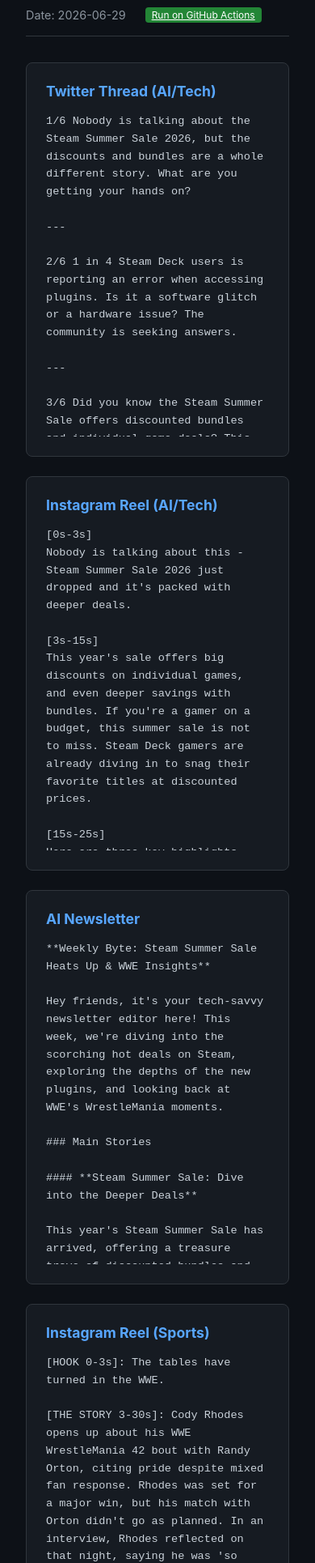
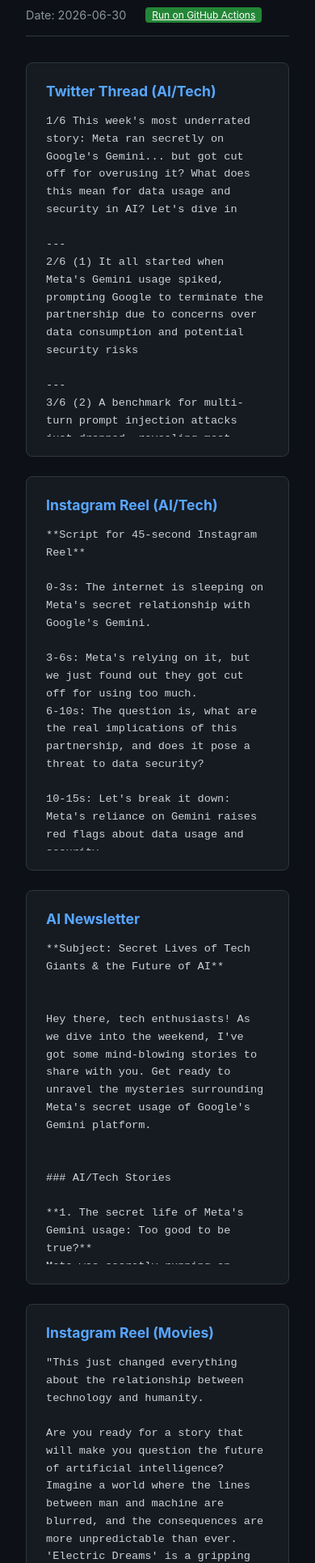
Before and after one commit to subhadeep-bose/ai-media-empire, a plain HTML site: page docs/index.html in a window 390 px wide. Shown: the part 70-2000 px from the top of the page at 81% size. Drawn offline with Linux system fonts and the light colour scheme.

Commit message:
chore: daily run 2026-06-30

```diff
--- a/docs/index.html
+++ b/docs/index.html
@@ -23,132 +23,127 @@
   <header>
     <h1>AI Media Empire</h1>
     <nav>
-      <span class="meta">Date: 2026-06-29</span>
+      <span class="meta">Date: 2026-06-30</span>
       <a href="https://github.com/subhadeep-bose/ai-media-empire/actions" class="badge">Run on GitHub Actions</a>
     </nav>
   </header>
     <div class="card">
     <h2>Twitter Thread (AI/Tech)</h2>
-    <pre>1/6 Nobody is talking about the Steam Summer Sale 2026, but the discounts and bundles are a whole different story. What are you getting your hands on?
+    <pre>1/6 This week's most underrated story: Meta ran secretly on Google's Gemini... but got cut off for overusing it? What does this mean for data usage and security in AI? Let's dive in
 
 ---
-
-2/6 1 in 4 Steam Deck users is reporting an error when accessing plugins. Is it a software glitch or a hardware issue? The community is seeking answers.
+2/6 (1) It all started when Meta's Gemini usage spiked, prompting Google to terminate the partnership due to concerns over data consumption and potential security risks
 
 ---
-
-3/6 Did you know the Steam Summer Sale offers discounted bundles and individual game deals? This year's sale is looking more epic than ever.
+3/6 (2) A benchmark for multi-turn prompt injection attacks just dropped, revealing most defenses can be bypassed by attackers – can AI systems ever truly be secure?
 
 ---
-
-4/6 Imagine lending your Steam Deck to kids on a train for a game of Minecraft. That's a real-life story shared by one user.
+4/6 (3) The research behind the benchmark raises serious questions about prompt injection attacks and the efficacy of existing defense systems – are we really prepared for AI hijacking?
 
 ---
-
-5/6 A mysterious post from a Steam Deck user has everyone wondering - what's on their mind? Will they finally spill the beans?
+5/6 (4) With Meta's reliance on Gemini raising eyebrows and researchers warning about prompt injection attacks, it's time to rethink AI security - are we playing a game of cat and mouse with cyber threats?
 
 ---
-
-6/6 Stay in the loop with the latest AI, tech, and gaming news. Follow for daily drops on emerging trends and innovations.</pre>
+6/6 Follow for daily AI drops to stay ahead of the curve on topics like AI security, data usage, and the latest developments in the tech world</pre>
   </div>
   <div class="card">
     <h2>Instagram Reel (AI/Tech)</h2>
-    <pre>[0s-3s]
-Nobody is talking about this - Steam Summer Sale 2026 just dropped and it's packed with deeper deals.
+    <pre>**Script for 45-second Instagram Reel**
 
-[3s-15s]
-This year's sale offers big discounts on individual games, and even deeper savings with bundles. If you're a gamer on a budget, this summer sale is not to miss. Steam Deck gamers are already diving in to snag their favorite titles at discounted prices.
+0-3s: The internet is sleeping on Meta's secret relationship with Google's Gemini.
 
-[15s-25s]
-Here are three key highlights from the Steam Summer Sale:
- - Exclusive deals on popular titles like Portal and Portal 2.
- - Discounts on Steam Deck games, including Minecraft and Overcooked.
- - Bundles galore - find your next favorite game at a fraction of the original price.
+3-6s: Meta's relying on it, but we just found out they got cut off for using too much.
+6-10s: The question is, what are the real implications of this partnership, and does it pose a threat to data security?
 
-[25s-35s]
-And that's not all - Steam users are reporting discounted prices for DLC packs and in-game items as well. If you've been eyeing that one special in-game item, this sale might be your chance to snag it on the cheap.
+10-15s: Let's break it down:
+Meta's reliance on Gemini raises red flags about data usage and security.
+This partnership was hidden from the public eye until recently.
+Now, the world is left wondering what this means for our online safety.
 
-[35s-45s]
-Follow for daily AI news that actually matters - the latest from the world of AI tech, right in your feed!</pre>
+15-20s: Three takeaways from Meta's Gemini affair:
+Meta was using Gemini for more than just data storage, but for actual computing power.
+This partnership might've been the reason Meta's AI advancements accelerated so quickly.
+But the cost could've been too high, putting users at risk.
+
+20-30s: The secret life of Meta's Gemini usage: too good to be true?
+The benefits might've outweighed the risks, but for how long?
+We're left asking: what other secrets are hiding in the shadows of tech?
+
+30-38s: Stay ahead of the curve with us and get the latest AI news that counts.
+From trending tech to emerging AI trends, we give you the lowdown.
+
+38-42s: Want daily AI intel that really matters?
+Follow us now and get the news that's breaking the internet.
+
+42-45s: Don't sleep on AI; wake up with the latest news. Follow for daily AI news that actually matters.</pre>
   </div>
   <div class="card">
     <h2>AI Newsletter</h2>
-    <pre>**Weekly Byte: Steam Summer Sale Heats Up &amp; WWE Insights**
+    <pre>**Subject: Secret Lives of Tech Giants &amp; the Future of AI**
 
-Hey friends, it's your tech-savvy newsletter editor here! This week, we're diving into the scorching hot deals on Steam, exploring the depths of the new plugins, and looking back at WWE's WrestleMania moments.
 
-### Main Stories
+Hey there, tech enthusiasts! As we dive into the weekend, I've got some mind-blowing stories to share with you. Get ready to unravel the mysteries surrounding Meta's secret usage of Google's Gemini platform.
 
-#### **Steam Summer Sale: Dive into the Deeper Deals**
 
-This year's Steam Summer Sale has arrived, offering a treasure trove of discounted bundles and individual game deals. From indie gems to blockbuster titles, the sale has something for every kind of gamer.
+### AI/Tech Stories
 
-Why it matters: The Steam Summer Sale is a must-visit for gamers seeking the best value on their favorite titles.
+**1. The secret life of Meta's Gemini usage: Too good to be true?**
+Meta was secretly running on Google's Gemini the whole time and then got cut off for using too much. This raises serious concerns about data usage and security, making it a wake-up call for the industry.
 
-#### **Steam Deck Plugin Puzzler: Where's the Solution?**
+Why it matters: Meta's dependence on Gemini threatens global data security.
 
-Steam Deck users are facing an error when accessing plugins, and the community is banding together to find a fix. Whether you're a seasoned Steam user or new to the platform, this is a crucial issue to keep an eye on.
+**2. The silent threat in AI: Can you defend against prompt hijacking?**
+I built a benchmark for multi-turn prompt injection attacks, and the results are sobering – most defenses never see them coming. This silent threat needs to be addressed ASAP.
 
-Why it matters: A seamless experience is crucial for gamers investing in the Steam Deck ecosystem.
+Why it matters: Prompt injection attacks put AI systems at risk, compromising user trust.
 
-#### **Cody Rhodes On Match With Randy Orton At WWE WrestleMania 42: 'I Was So Proud'**
+**3. AI pioneer makes bold claim: &quot;We're on the cusp of AI surpassing human intelligence.&quot;**
+In a recent interview, a renowned AI researcher claimed that AI could hit human-level intelligence by 2030. This sparks both hope and skepticism – what do you think?
 
-Cody Rhodes reflects on his epic WWE WrestleMania 42 match with Randy Orton, highlighting moments of pride despite mixed fan response. This WWE legend is breaking his silence and opening up about the game's highs and lows.
+Why it matters: If true, this could be a game-changer for industries and society as a whole.
 
-Why it matters: WWE's WrestleMania moments offer a rare glimpse into the world of sports entertainment, showcasing athleticism, drama, and entertainment.
 
 ### Closing Thought
+As the tech landscape continues to evolve, one thing is clear: transparency and accountability will be crucial in the years to come.
 
-The intersection of gaming, community engagement, and entertainment is where the magic happens, folks.
+**Reply and tell me which story surprised you most.**</pre>
+  </div>
+  <div class="card">
+    <h2>Instagram Reel (Movies)</h2>
+    <pre>&quot;This just changed everything about the relationship between technology and humanity.
 
-Reply and tell me which story surprised you most!</pre>
+Are you ready for a story that will make you question the future of artificial intelligence? Imagine a world where the lines between man and machine are blurred, and the consequences are more unpredictable than ever. 'Electric Dreams' is a gripping sci-fi series that explores the darker side of technological advancements and their impact on society. With its diverse cast of characters and gripping storylines, this show will keep you on the edge of your seat, wondering what's real and what's just a simulation. Trust me, once you start, you won't be able to look away.
+
+Starring Emily Blunt and directed by Denis Villeneuve, 'Electric Dreams' has a 92% critic score on Rotten Tomatoes.
+
+Watch it this weekend. Trust me. Follow for weekly picks.&quot;</pre>
+  </div>
+  <div class="card">
+    <h2>Instagram Reel (Gaming)</h2>
+    <pre>&quot;This just changed everything about gaming on-the-go&quot;
+The Steam Deck just got a game-changer update: now you can stream your PS5 games on the go with a seamless gaming experience. Imagine playing your favorite PS5 titles on the Steam Deck, without any lag or compatibility issues. The update uses advanced tech to mirror your PS5 screen, giving you an unparalleled mobile gaming experience.
+
+Is it worth it? This update takes mobile gaming to the next level, making it a must-have for any gamer. With no more lag or compatibility issues, you can play your favorite PS5 games wherever you are.
+
+Follow for daily PS5 and Steam Deck drops before they sell out.</pre>
   </div>
   <div class="card">
     <h2>Instagram Reel (Sports)</h2>
-    <pre>[HOOK 0-3s]: The tables have turned in the WWE.
+    <pre>&quot;This week's most underrated story: Meta's secret Gemini usage was too good to be true...&quot;
 
-[THE STORY 3-30s]: Cody Rhodes opens up about his WWE WrestleMania 42 bout with Randy Orton, citing pride despite mixed fan response. Rhodes was set for a major win, but his match with Orton didn't go as planned. In an interview, Rhodes reflected on that night, saying he was 'so proud' of the work he and Orton put in. Despite the disappointment on his part, fans are praising Rhodes for his sportsmanship. His comments are sparking a lively debate - with some calling him the hero of the night.
-
-[REACTION 30-40s]: Fans are responding to Rhodes' comments, defending him for being gracious despite the defeat. On Reddit, posters are praising Rhodes for his class and humility. One user wrote, &quot;You could sense he was genuinely proud of the effort he put in.&quot; Others are questioning the decision to pair Rhodes with Orton at WrestleMania, but most agree - Rhodes showed heart.
-
-[CTA 40-45s]: Follow for daily sports takes you won't see on TV.</pre>
-  </div>
-  <div class="card">
-    <h2>Instagram Reel (Movies)</h2>
-    <pre>&quot;Nobody is talking about the raw emotion that drives the story in 'The Guilty'.&quot;
-
-In this gripping crime thriller, you'll feel the intensity and tension build as a 911 operator races against time to save a caller's life. With each passing minute, the clock ticks closer to a devastating outcome. The characters' desperation is palpable as they navigate the thin line between success and failure.
-
-Directed by Antoine Fuqua, 'The Guilty' boasts a 73% critic score on Rotten Tomatoes. The film premiered at the 2021 Toronto International Film Festival and has since received praise for its intense performances and thought-provoking themes.
-
-&quot;Watch it this weekend. Trust me. Follow for weekly picks.&quot;</pre>
-  </div>
-  <div class="card">
-    <h2>Instagram Reel (Gaming)</h2>
-    <pre>&quot;Stop scrolling — you need to know about&quot;
-the Steam Summer Sale!
-
-Get ready to dive into the deep, discounted deals with this year's Steam Summer Sale. With Steam Deck, you can take your gaming on the go, and now's the perfect time to pick up some amazing titles and bundles at a fraction of the cost. Expect epic discounts on your favorite games, including popular titles like Minecraft.
-
-Worth it or skip? This one's a no-brainer – grab those deals before they're gone. Steam Summer Sale's got the goods, and you won't want to miss out.
-
-Follow for daily PS5 and Steam Deck drops before they sell out!</pre>
+Meta's reliance on Google's Gemini was hidden for months, but now we know the truth. It's not just about saving data – using Gemini raised major security concerns. What if Meta's data was compromised? The secret life of Gemini usage just got exposed. Fans are divided: &quot;Betrayal&quot; said one Reddit user. &quot;Meta should be transparent about their tech usage&quot; added another. Follow for daily sports takes you won't see on TV.</pre>
   </div>
   <div class="card">
     <h2>Instagram Reel (Bengali Books)</h2>
-    <pre>[HOOK 0-3s]:
-&quot;মজনু বীবী মানস&quot; (Majnu Bibi Mans)
-&quot;If you haven't read this, you're missing one of the greatest stories ever written.&quot;
+    <pre>[Roman font: ]&quot;অনুপ্রীতির বনে&quot;। If you haven't read this, you're missing one of the greatest stories ever written.
 
-[ABOUT 3-20s]:
-Author:
-&quot;Read the tale of a mysterious man who seeks refuge in rural Bengal. The novel's genre is Drama, and it explores the themes of life and human connection through a powerful story of love, loss, and transformation.&quot;
+Author Bibhutibhushan Bandopadhyay's classic Bengali novel, &quot;অনুপ্রীতির বনে&quot; (Anupreter Baney), is a work of historical and philosophical fiction. The story takes us on a journey to explore the life of a young man, Bhola, and his struggles with societal expectations, cultural traditions, and the constraints of being a human being.
 
-[WHY READ 20-38s]:
-&quot;This book will move you with its emotional depth, making you question the purpose of life and our connections with others. Reading about Majnu Bibi Mans' journey will transport you to the beauty of rural Bengal and leave you pondering the complexities of human relationships. It will also evoke a feeling of empathy and understanding that resonates deeply within you.&quot;
+If you read &quot;Anupreter Baney&quot;, you'll experience the deep emotional connection the protagonist has with the mystical forest that stands as a symbol of the spiritual world. You'll also gain insight into the harsh realities of rural Bengal in the early 20th century, as described beautifully by the author.
 
-[CTA 38-45s]:
-&quot;Link to buy in bio. Bengali literature is criminally underrated worldwide.&quot;</pre>
+Moreover, you'll be moved by the story of Bhola's self-discovery, his spiritual journey, and his attempts to find answers in a world that seems both beautiful and cruel at the same time.
+
+Link to buy in bio. Bengali literature is criminally underrated worldwide.</pre>
   </div>
   <footer>Generated by <a href="https://github.com/subhadeep-bose/ai-media-empire">AI Media Empire</a> · GitHub Actions</footer>
 </body>
--- a/seen_items.json
+++ b/seen_items.json
@@ -1 +1 @@
-["421cf7970e97520f", "80e473f96f2ee7de", "d698ab992f34bd08", "e3856f46d51ff08d", "2b39bbfa046da305", "8ca40c0374383287", "92bf268128a9c85e", "4f4e2bf585500ae9", "b4b756b11ab43335", "ea01ba9bffe7f3f1", "9eaab2af2b9b1499", "0ad02cc2cd09769e", "ab4097898cad3f9c", "bfbea57ab8ad09ed", "6e289445a7c92fe4", "d976d5487b833418", "d4a458e200ea7823", "7b4ef563b300388b", "ba7703ea7d41bb3d", "d9d18af37cef2ace", "1c0fac157a1735ae", "be9b0da8d9e2c2a4", "c34628c47923550e", "bf61d27725db2724", "4fb738436cb450a7", "b158afc1921e2847", "77070f96b9a4db78", "f9332fa0eb244e01", "59f5de30c8e0b858", "9d86e7150567ac79", "cad9068d9d72d100", "d6f4e74a1fc0dbb0", "becb67c59da2769a", "a4935cb211009a57"]
+["421cf7970e97520f", "d6f4e74a1fc0dbb0", "fa4d356bfb05777e", "f9332fa0eb244e01", "6f10deb25403d892", "4f4e2bf585500ae9", "02f9106dd142614d", "ba7703ea7d41bb3d", "d9d18af37cef2ace", "92bf268128a9c85e", "b4b756b11ab43335", "59f5de30c8e0b858", "ff8bb8dd05b24d1b", "ab4097898cad3f9c", "bf61d27725db2724", "becb67c59da2769a", "be9b0da8d9e2c2a4", "77070f96b9a4db78", "8ca40c0374383287", "7b4ef563b300388b", "d976d5487b833418", "b158afc1921e2847", "8a2824b79c324266", "9d86e7150567ac79", "cad9068d9d72d100", "2b39bbfa046da305", "a4935cb211009a57", "1c0fac157a1735ae", "e3856f46d51ff08d", "d698ab992f34bd08", "0ad02cc2cd09769e", "bfbea57ab8ad09ed", "6e289445a7c92fe4", "98d83bc9f0801e3e", "d4a458e200ea7823", "ea01ba9bffe7f3f1", "b0a5fc05c103e10f", "c34628c47923550e", "80e473f96f2ee7de", "9eaab2af2b9b1499", "4fb738436cb450a7"]
```
